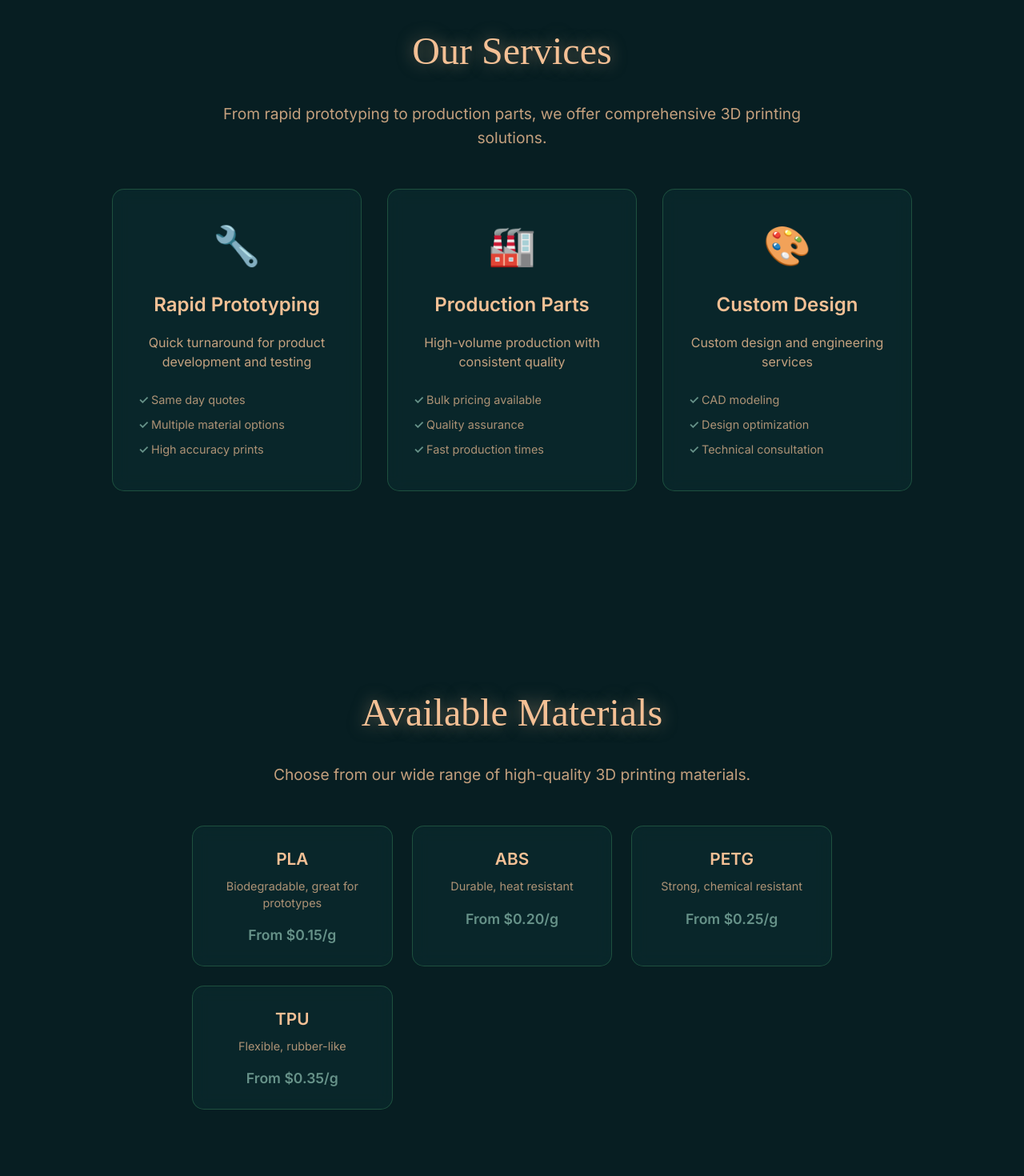
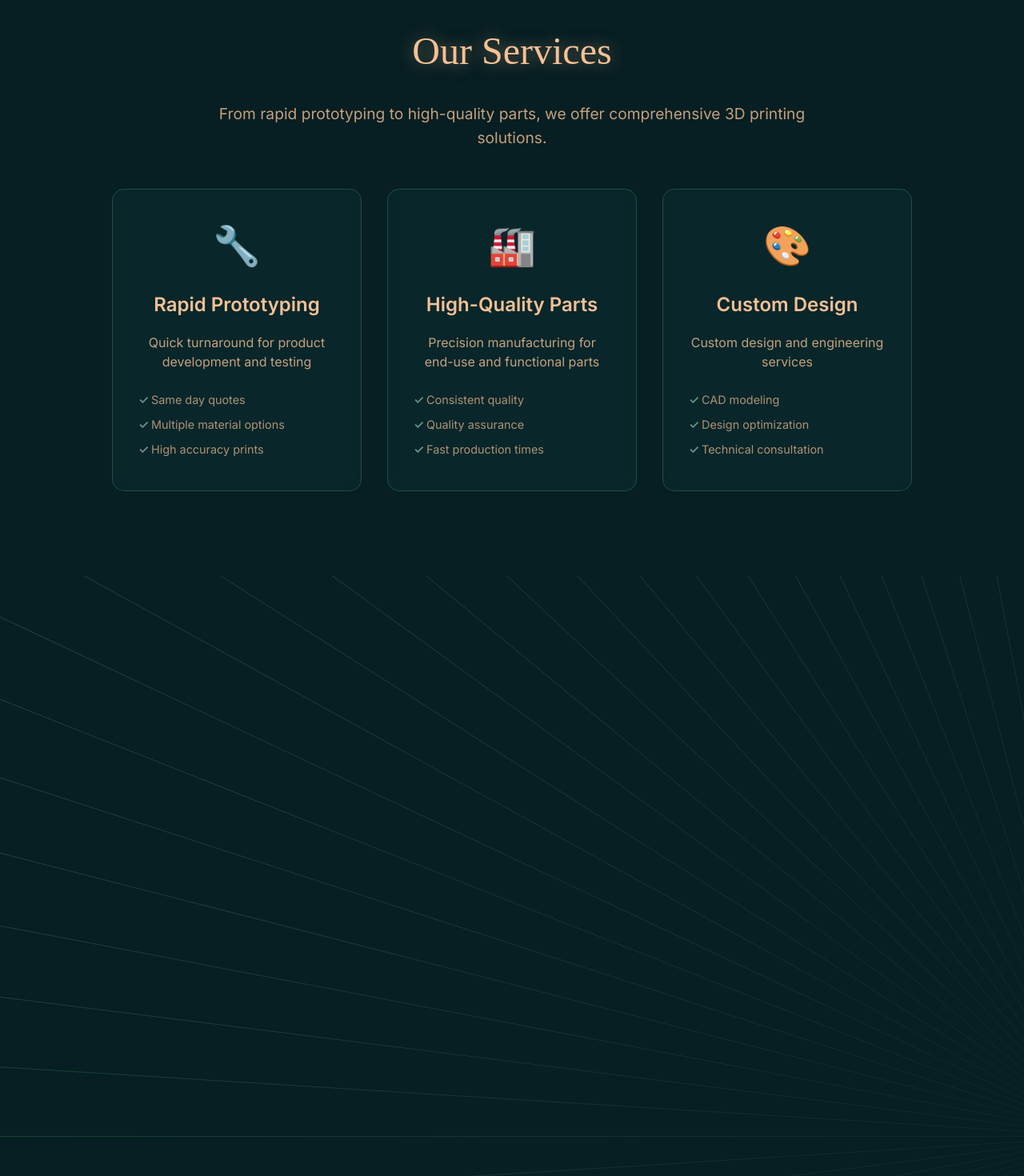
Before and after one commit to Prqtection2/kebabs-printbed-website, a React (Create React App) app: page / in a window 1280 px wide. Shown: the part 1680-3150 px from the top of the page at 80% size. After the commit the page ends 2400 px from the top, so only its background shows below. Built offline with nearby package versions, Linux system fonts and the light colour scheme; a web font is replaced by a local one.

Commit message:
finished homepage

```diff
--- a/src/App.css
+++ b/src/App.css
@@ -315,6 +315,7 @@ body {
   z-index: 2;
   background-color: #071E22;
   scroll-snap-align: center;
+  scroll-margin-top: 80px;
 }
 
 .services-grid {
--- a/src/App.js
+++ b/src/App.js
@@ -113,7 +113,7 @@ function App() {
         <div className="section-content">
           <h2 className="section-title">Our Services</h2>
           <p className="section-description">
-            From rapid prototyping to production parts, we offer comprehensive 3D printing solutions.
+            From rapid prototyping to high-quality parts, we offer comprehensive 3D printing solutions.
           </p>
           <div className="services-grid">
             <div className="service-card">
@@ -128,10 +128,10 @@ function App() {
             </div>
             <div className="service-card">
               <div className="service-icon">🏭</div>
-              <h3>Production Parts</h3>
-              <p>High-volume production with consistent quality</p>
+              <h3>High-Quality Parts</h3>
+              <p>Precision manufacturing for end-use and functional parts</p>
               <ul className="service-features">
-                <li>Bulk pricing available</li>
+                <li>Consistent quality</li>
                 <li>Quality assurance</li>
                 <li>Fast production times</li>
               </ul>
@@ -151,36 +151,7 @@ function App() {
       </section>
 
       {/* Materials Section */}
-      <section id="materials" className="materials-section">
-        <div className="section-content">
-          <h2 className="section-title">Available Materials</h2>
-          <p className="section-description">
-            Choose from our wide range of high-quality 3D printing materials.
-          </p>
-          <div className="materials-grid">
-            <div className="material-card">
-              <h4>PLA</h4>
-              <p>Biodegradable, great for prototypes</p>
-              <span className="material-price">From $0.15/g</span>
-            </div>
-            <div className="material-card">
-              <h4>ABS</h4>
-              <p>Durable, heat resistant</p>
-              <span className="material-price">From $0.20/g</span>
-            </div>
-            <div className="material-card">
-              <h4>PETG</h4>
-              <p>Strong, chemical resistant</p>
-              <span className="material-price">From $0.25/g</span>
-            </div>
-            <div className="material-card">
-              <h4>TPU</h4>
-              <p>Flexible, rubber-like</p>
-              <span className="material-price">From $0.35/g</span>
-            </div>
-          </div>
-        </div>
-      </section>
+      {/* ... existing code ... */}
     </div>
   );
 }
```
Also changed, not shown: package.json (+7 -1 lines), 1 other file (tests, documents, lock files or other folders).
